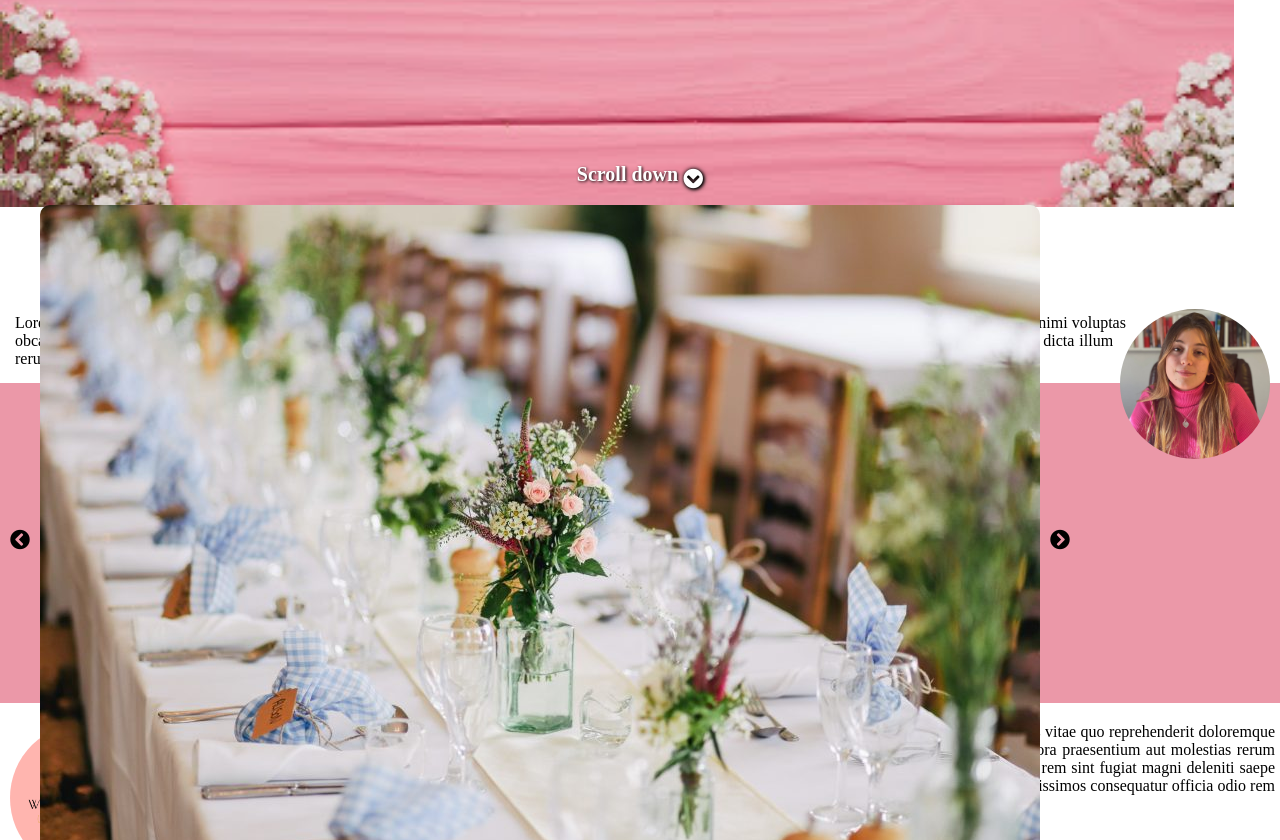
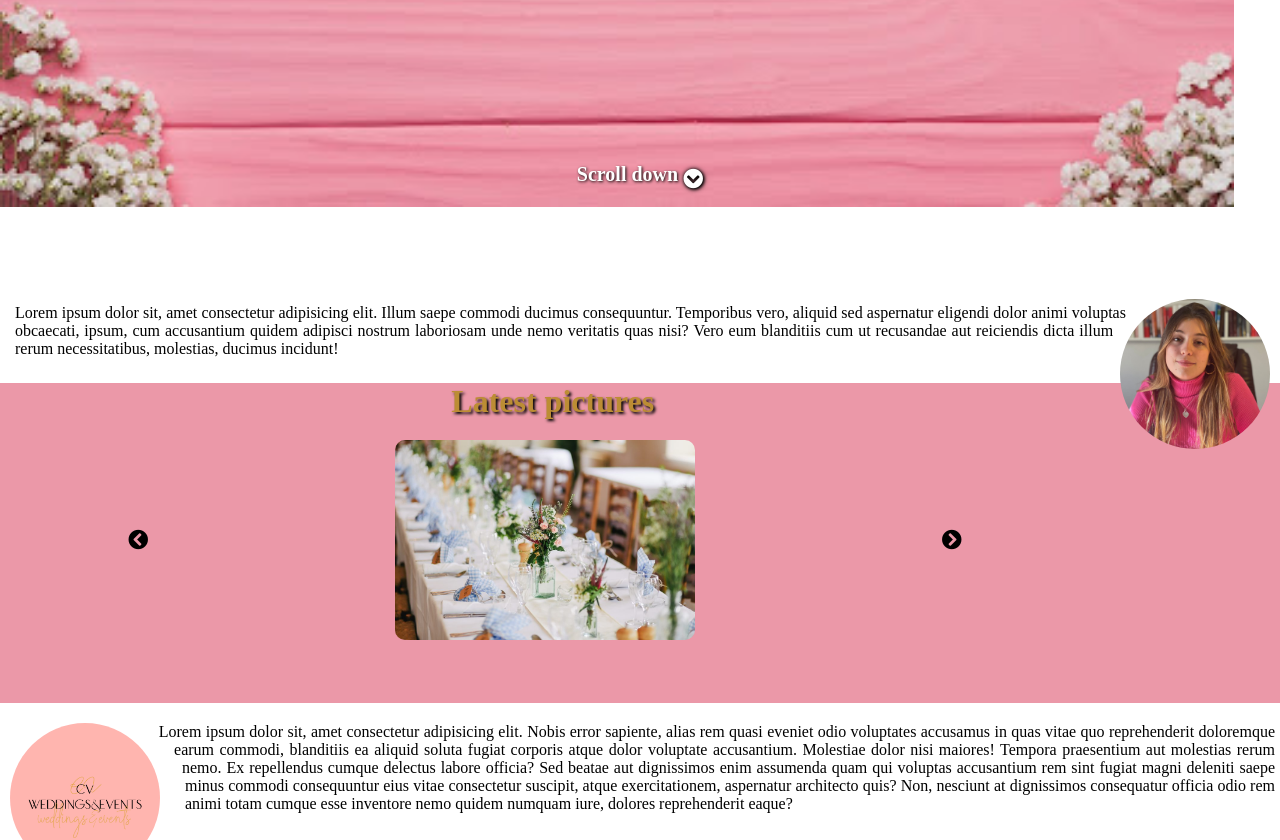
Before and after one commit to PaulDenis/cv_wedding_events_mobile, a Vue app: page / in a window 1280 px wide. Shown: the part 441-1281 px from the top of the page. Built offline with nearby package versions, Linux system fonts and the light colour scheme.

Commit message:
Risolto bug di dimensioni del carosello Padding e posizioni personalDesc modificate

```diff
--- a/src/components/LandingCarousel.vue
+++ b/src/components/LandingCarousel.vue
@@ -103,12 +103,16 @@ export default {
 .carusel {
     display: flex;
     align-items: center;
+    justify-content: space-around;
     height: 200px;
-    img {
-        position: relative;
-        width: 100%;
-        border-radius: 10px;
+    .carusel_container {
+        height: 100%;
+        img {
+            position: relative;
+            height: 100%;
+            border-radius: 10px;
         }
+    }
 }
 .title {
     margin-bottom: 20px;
--- a/src/components/PersonalDesc.vue
+++ b/src/components/PersonalDesc.vue
@@ -17,7 +17,8 @@ export default {
 <style lang="scss" scoped>
 .personal_Desc {
     padding: 10px;
-    margin-top: -20px;
+    margin-top: -30px;
+    margin-bottom: 10px;
     text-align: right;
     text-align: justify;
     p {
```
